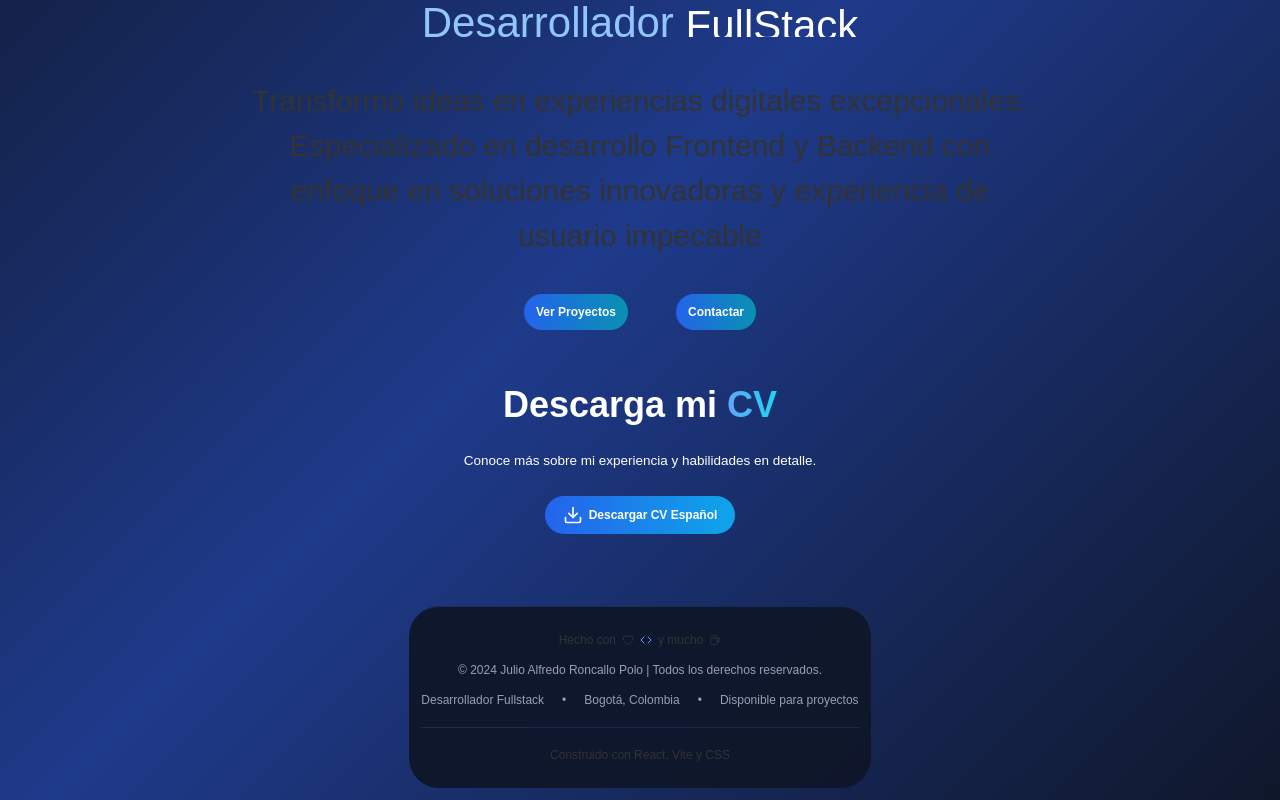
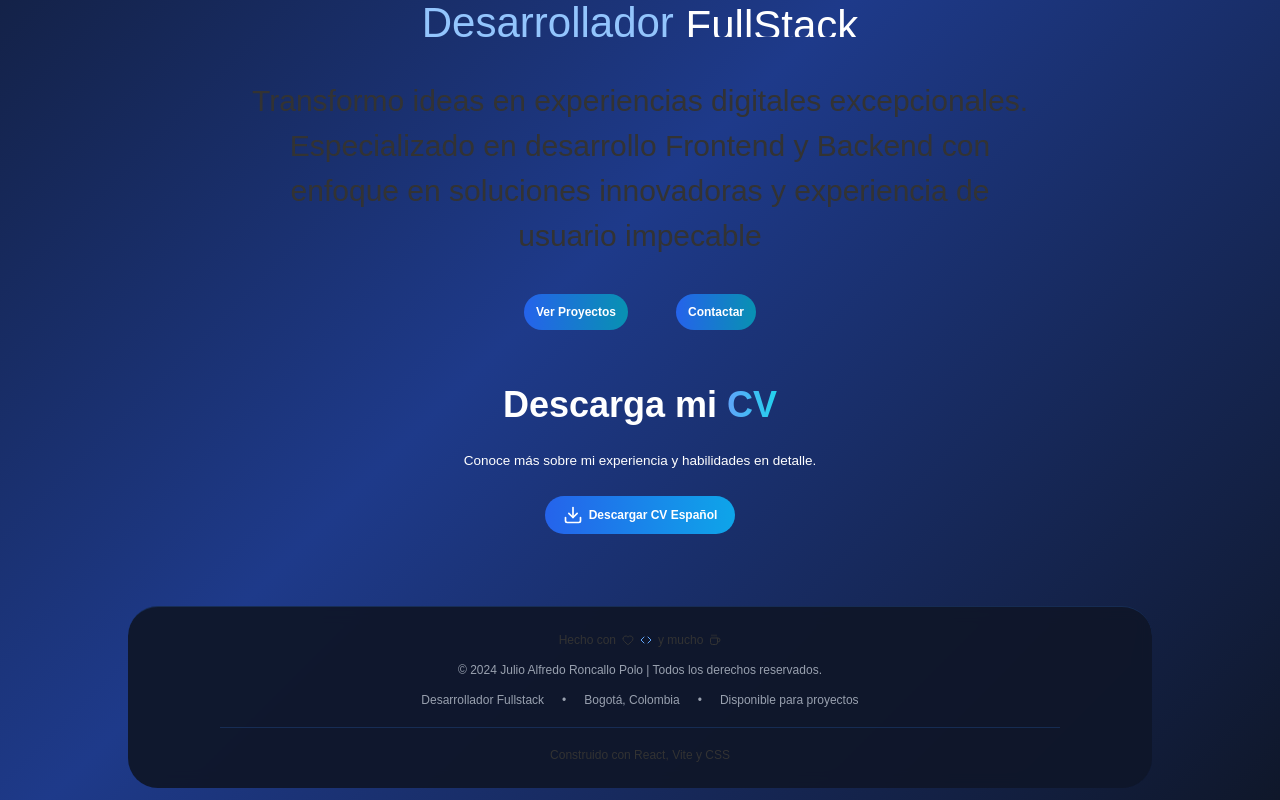
Before and after one commit to JulioRoncallo/PortafolioJulioRoncallo, a React (Vite) app: page / in a window 1280 px wide. Shown: the part 385-1185 px from the top of the page. Built offline with nearby package versions, Linux system fonts and the light colour scheme.

Commit message:
Resposive

```diff
--- a/src/styles/footer.css
+++ b/src/styles/footer.css
@@ -3,7 +3,8 @@
     backdrop-filter: blur(8px);
     border-top: 1px solid rgba(59, 130, 246, 0.2);
     padding: 2rem 0;
-    /* width: 100vw; */
+    width:80vw;
+    position: relative;
     border-radius: 30px;
     margin-top: 2rem;
     margin-bottom: 1rem;
```
